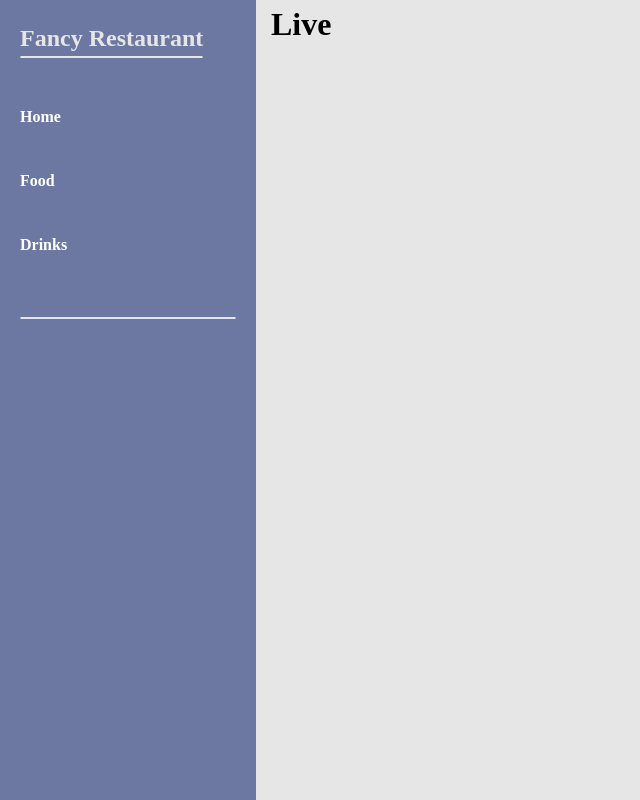
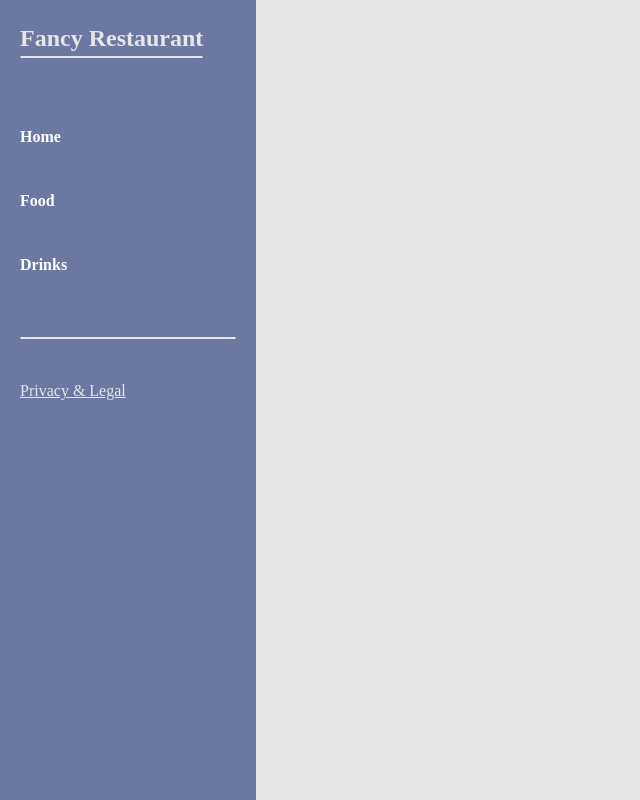
Before and after one commit to MilknCookys/restaurant-project, a website built with webpack: page src/template.html in a window 1280 px wide. Shown: the whole page, without its empty margins (0-640 px from the left). Built offline with nearby package versions, Linux system fonts and the light colour scheme.

Commit message:
Sidebar complete

```diff
--- a/src/styles.css
+++ b/src/styles.css
@@ -88,8 +88,9 @@ hr {
 nav {
   display: flex;
   flex-direction: column;
+  flex-grow: 1;
 
-  margin-top: 20px;
+  margin-top: 40px;
 }
 
 nav > button {
@@ -110,7 +111,13 @@ nav > hr {
   margin: 40px 20px;
 }
 
+a {
+  padding-left: 20px;
+
+  color: #e6e6e6;
+}
+
 #content {
   background-color: #e6e6e6;
-  padding-left: 15px;
+  padding-left: 20px;
 }
--- a/src/template.html
+++ b/src/template.html
@@ -18,9 +18,11 @@
         <button>Drinks</button>
         <hr />
       </nav>
+
+      <a href="https://www.youtube.com/watch?v=dQw4w9WgXcQ">Privacy & Legal</a>
     </header>
     <div id="content">
-      <h1>Live</h1>
+      <div id="home"></div>
     </div>
   </body>
 </html>
```
